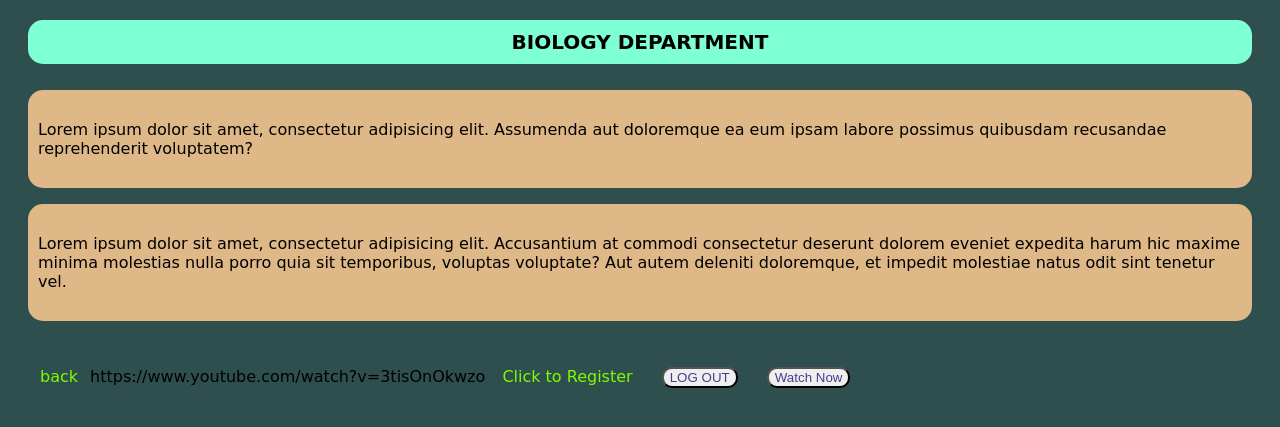
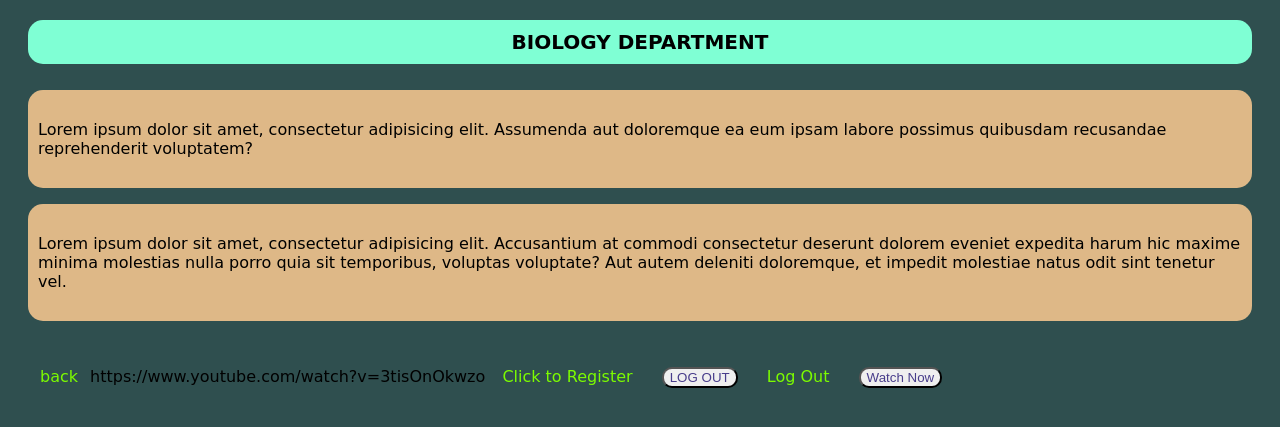
Before and after one commit to im-tee/school_website, a plain HTML site: page about_us.html in a window 1280 px wide. Shown: the part 147-574 px from the top of the page. Drawn offline with Linux system fonts and the light colour scheme.

Commit message:
added the anchor tag in about_us page

```diff
--- a/about_us.html
+++ b/about_us.html
@@ -53,6 +53,7 @@
 <a href="index.html">back</a>https://www.youtube.com/watch?v=3tisOnOkwzo
 <a href="">Click to Register</a>
 <a href=""><button>LOG OUT</button></a>
+<a href="">Log Out</a>
 <a href="https://www.youtube.com/watch?v=3tisOnOkwzo" target="_blank"><button>Watch Now</button></a>
 </body>
 </html>
```
